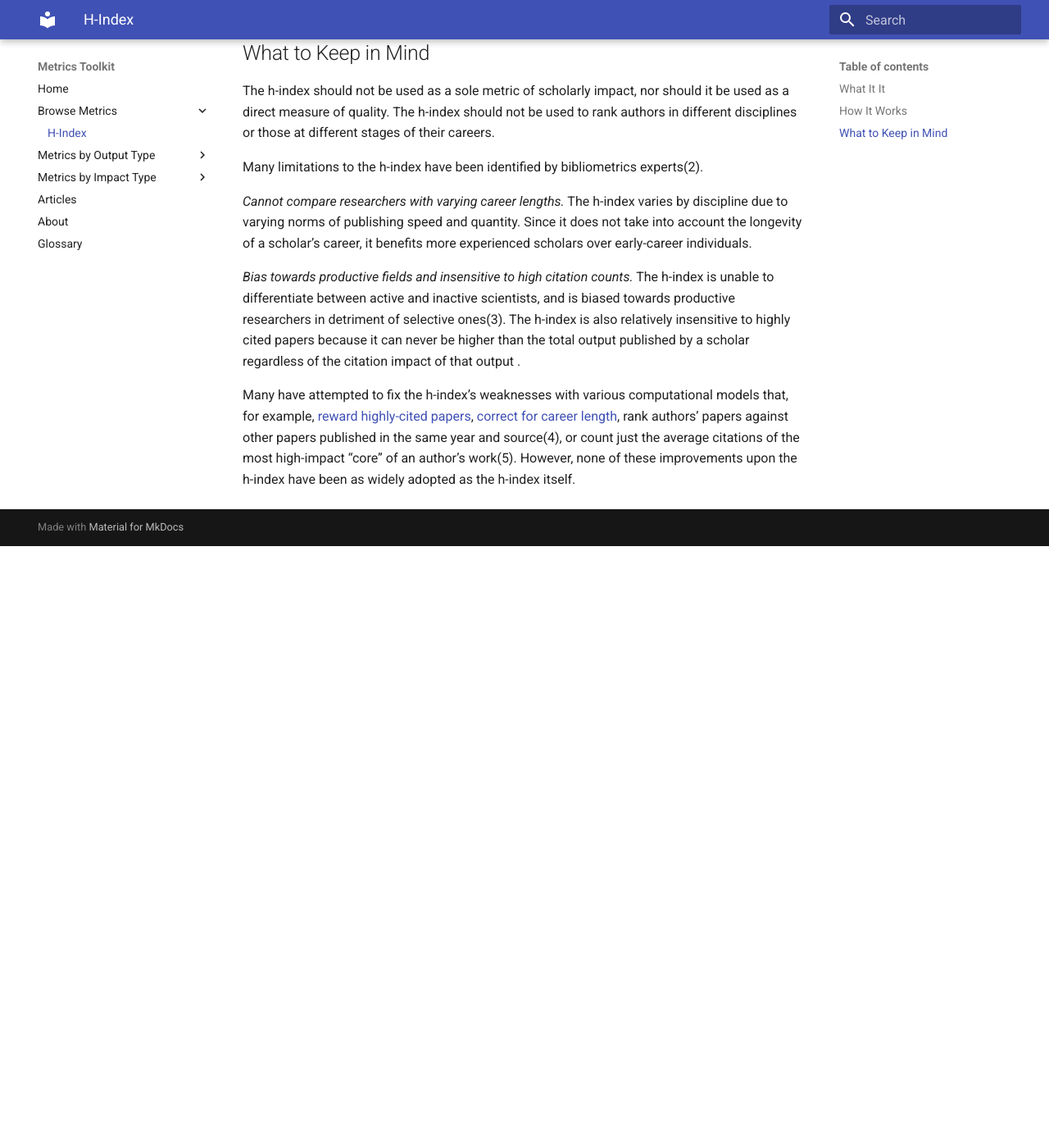
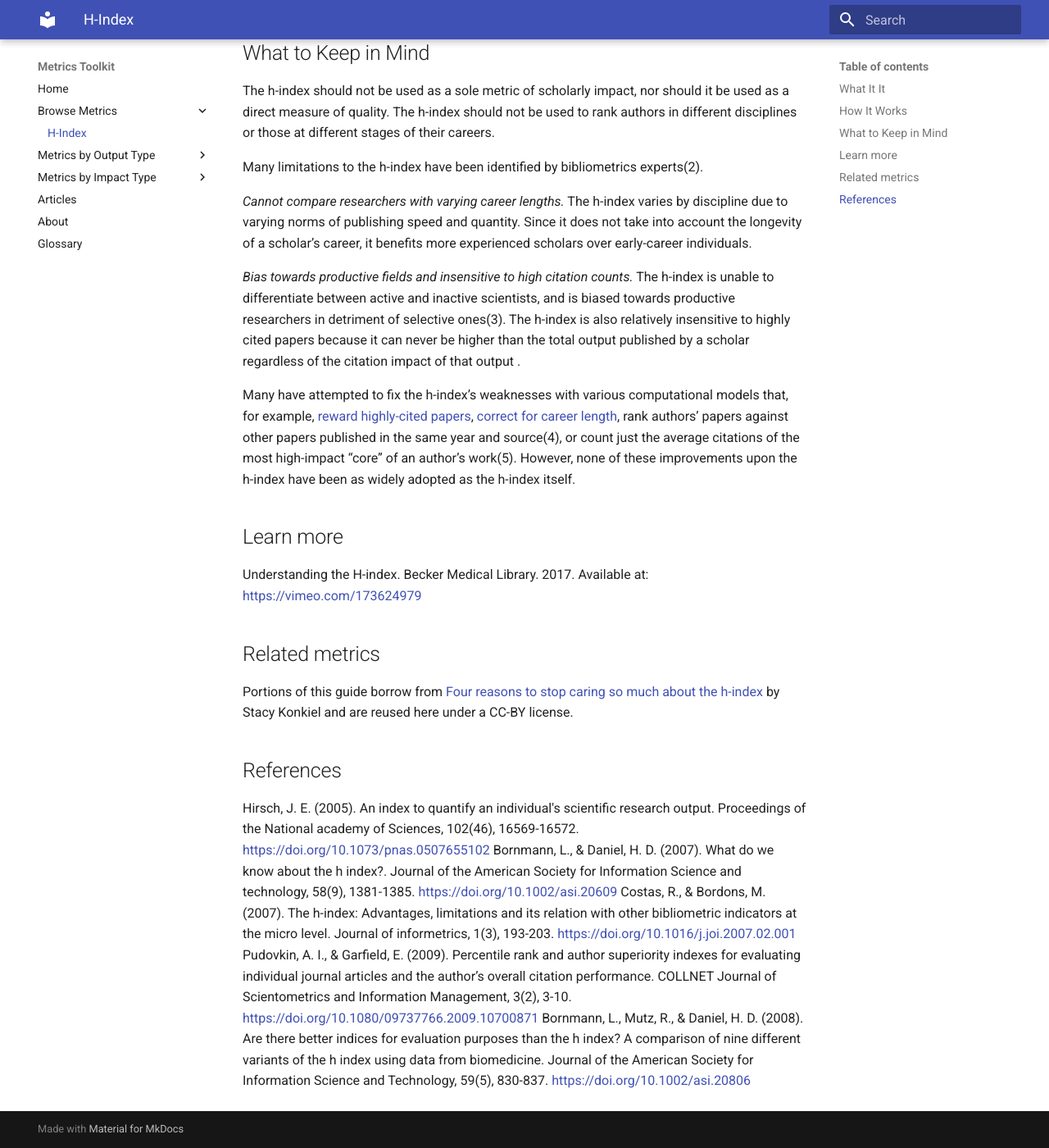
Before and after one commit to rchampieux/diy-documentation, an MkDocs documentation site: the page built from docs/hindex.md, in a window 1280 px wide and 1400 px high, scrolled down 921 px. Shown: the whole window at 82% size. Built offline with MkDocs 1.6.1 and Material for MkDocs 9.7.7, drawn with Linux system fonts in a browser that asks for light colours; before the commit the page ends 1587 px from its top, so only the background shows below that; some of the changed text lies outside the part shown.

Commit message:
update content from gdocs

```diff
--- a/docs/hindex.md
+++ b/docs/hindex.md
@@ -2,12 +2,15 @@
 # H-Index!
 ## What It It
 The h-index is an author-level metric that combines information from the author’s publications and citations. The h-index is the maximum number of an author’s publications that are each cited at least h times. It was proposed in 2005 by Jorge Hirsch(1).
+
 ## How It Works
+[h-index calculation](images/h-index-graph-wikipedia.png)
 An author with an h-index of 5 has five publications that have been cited at least five times each (see figure). The formula for calculating the h-index is openly available. See https://en.wikipedia.org/wiki/H-index.
 
 You can can retrieve the h-index directly from [Google Scholar](http://scholar.google.com/), [Scopus](https://www.elsevier.com/solutions/scopus), or [Web of Science](https://webofknowledge.com/), or you can calculate it manually with citation data retrieved from Google Scholar, Scopus, Web of Science, Dimensions or any other citation index that includes author- and article-level citation information. To manually calculate the h-index, just rank the papers in decreasing citation count. The h-index is the lowest rank that is greater than or equal to the citation count.
 
-Although the original definition of the h-index applied to the full set of papers of individual authors, several extensions or generalizations have been proposed. The h-index can thus be calculated for any subset of an author’s, or group of authors’ publications over any time period (such as an aggregation of publications, e.g. journals, institutions, etc.). Use of the h-index for groups occurs infrequently in practice. However, Google Scholar maintains a ranked list of journals by their
+Although the original definition of the h-index applied to the full set of papers of individual authors, several extensions or generalizations have been proposed. The h-index can thus be calculated for any subset of an author’s, or group of authors’ publications over any time period (such as an aggregation of publications, e.g. journals, institutions, etc.). Use of the h-index for groups occurs infrequently in practice. However, Google Scholar maintains a ranked list of journals by their [h5-index](https://scholar.google.com/citations?view_op=top_venues&hl=en).
+
 ## What to Keep in Mind
 The h-index should not be used as a sole metric of scholarly impact, nor should it be used as a direct measure of quality. The h-index should not be used to rank authors in different disciplines or those at different stages of their careers.
 
@@ -18,3 +21,19 @@ Many limitations to the h-index have been identified by bibliometrics experts(2)
 *Bias towards productive fields and insensitive to high citation counts.* The h-index is unable to differentiate between active and inactive scientists, and is biased towards productive researchers in detriment of selective ones(3). The h-index is also relatively insensitive to highly cited papers because it can never be higher than the total output published by a scholar regardless of the citation impact of that output .
 
 Many have attempted to fix the h-index’s weaknesses with various computational models that, for example, [reward highly-cited papers](http://en.wikipedia.org/wiki/G-index), [correct for career length](http://blogs.plos.org/biologue/2012/10/19/why-i-love-the-h-index/), rank authors’ papers against other papers published in the same year and source(4), or count just the average citations of the most high-impact “core” of an author’s work(5). However, none of these improvements upon the h-index have been as widely adopted as the h-index itself.
+
+##Learn more
+Understanding the H-index. Becker Medical Library. 2017. Available at: [https://vimeo.com/173624979](https://vimeo.com/173624979)
+
+
+##Related metrics
+Portions of this guide borrow from [Four reasons to stop caring so much about the h-index](http://blogs.lse.ac.uk/impactofsocialsciences/2014/03/31/four-reasons-to-stop-caring-so-much-about-the-h-index/) by Stacy Konkiel and are reused here under a CC-BY license.
+
+
+##References
+
+Hirsch, J. E. (2005). An index to quantify an individual's scientific research output. Proceedings of the National academy of Sciences, 102(46), 16569-16572. [https://doi.org/10.1073/pnas.0507655102](https://doi.org/10.1073/pnas.0507655102)
+Bornmann, L., & Daniel, H. D. (2007). What do we know about the h index?. Journal of the American Society for Information Science and technology, 58(9), 1381-1385. [https://doi.org/10.1002/asi.20609](https://doi.org/10.1002/asi.20609)
+Costas, R., & Bordons, M. (2007). The h-index: Advantages, limitations and its relation with other bibliometric indicators at the micro level. Journal of informetrics, 1(3), 193-203. [https://doi.org/10.1016/j.joi.2007.02.001](https://doi.org/10.1016/j.joi.2007.02.001)
+Pudovkin, A. I., & Garfield, E. (2009). Percentile rank and author superiority indexes for evaluating individual journal articles and the author’s overall citation performance. COLLNET Journal of Scientometrics and Information Management, 3(2), 3-10. [https://doi.org/10.1080/09737766.2009.10700871](https://doi.org/10.1080/09737766.2009.10700871)
+Bornmann, L., Mutz, R., & Daniel, H. D. (2008). Are there better indices for evaluation purposes than the h index? A comparison of nine different variants of the h index using data from biomedicine. Journal of the American Society for Information Science and Technology, 59(5), 830-837. [https://doi.org/10.1002/asi.20806](https://doi.org/10.1002/asi.20806)
```
